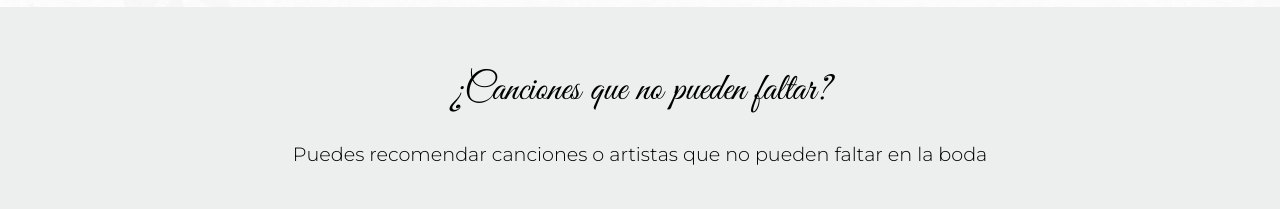
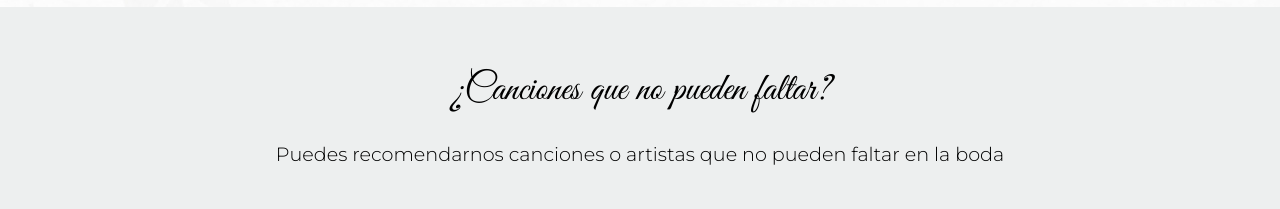
Before and after one commit to antcalvente/wedding, a plain HTML site: page index.html in a window 1280 px wide. Shown: the part 1940-2149 px from the top of the page. Drawn offline with Linux system fonts and the light colour scheme.

Commit message:
Update Spanish content

```diff
--- a/index.html
+++ b/index.html
@@ -60,7 +60,7 @@
       </section>
       <section class="Songs">
         <h1 class="Songs__title">¿Canciones que no pueden faltar?</h1>
-        <p class="Songs__description">Puedes recomendar canciones o artistas que no pueden faltar en la boda</p>
+        <p class="Songs__description">Puedes recomendarnos canciones o artistas que no pueden faltar en la boda</p>
         <a href=""><button class="Songs__button">SUGERIR MUSICA</button></a>
       </section>
       <section class="Gift">
```
